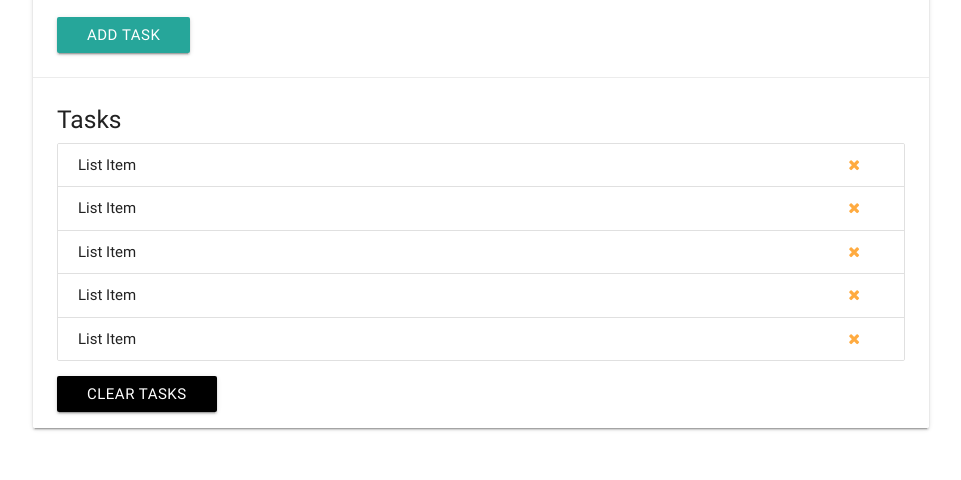
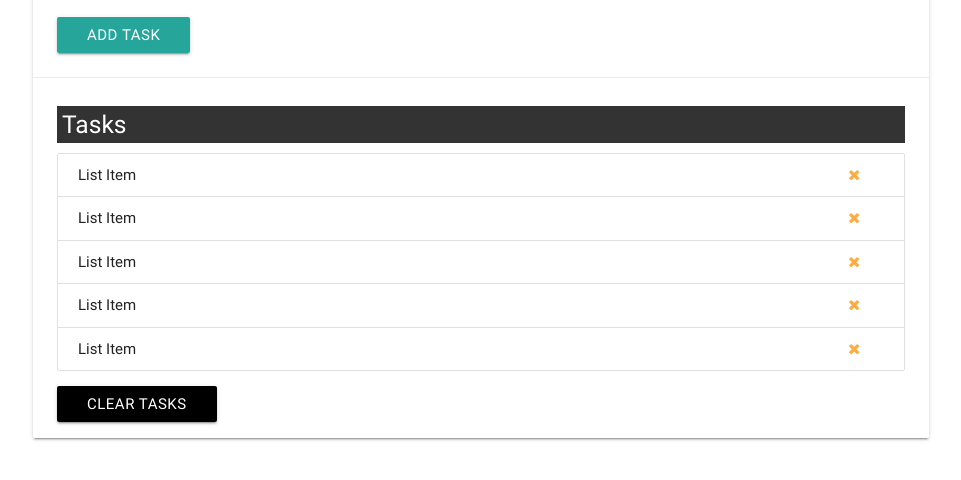
Before and after one commit to aayushrai/JavaScript, a plain HTML site: page DOM/index.html in a window 1280 px wide. Shown: the part 156-636 px from the top of the page, without its empty margins (159-1120 px from the left). Drawn offline with nearby package versions, Linux system fonts and the light colour scheme.

Commit message:
element selector

```diff
--- /dev/null
+++ b/DOM/element_selector.js
@@ -0,0 +1,10 @@
+console.log(document.getElementById("task-title"));
+console.log(document.getElementById("task-title").id);
+
+//change style
+document.getElementById('task-title').style.color = '#fff';
+document.getElementById('task-title').style.background = '#333';
+document.getElementById('task-title').style.padding = '5px';
+
+// change content
+document.getElementById('task-title').content
--- a/DOM/index.html
+++ b/DOM/index.html
@@ -71,6 +71,7 @@
   <script src="https://code.jquery.com/jquery-3.2.1.js" integrity="sha256-DZAnKJ/6XZ9si04Hgrsxu/8s717jcIzLy3oi35EouyE=" crossorigin="anonymous"></script>
   <script src="https://cdnjs.cloudflare.com/ajax/libs/materialize/0.100.2/js/materialize.min.js"></script>
   <script src="examining_document.js"></script>
+  <script src="element_selector.js"></script>
 </body>
 
 </html>
```
